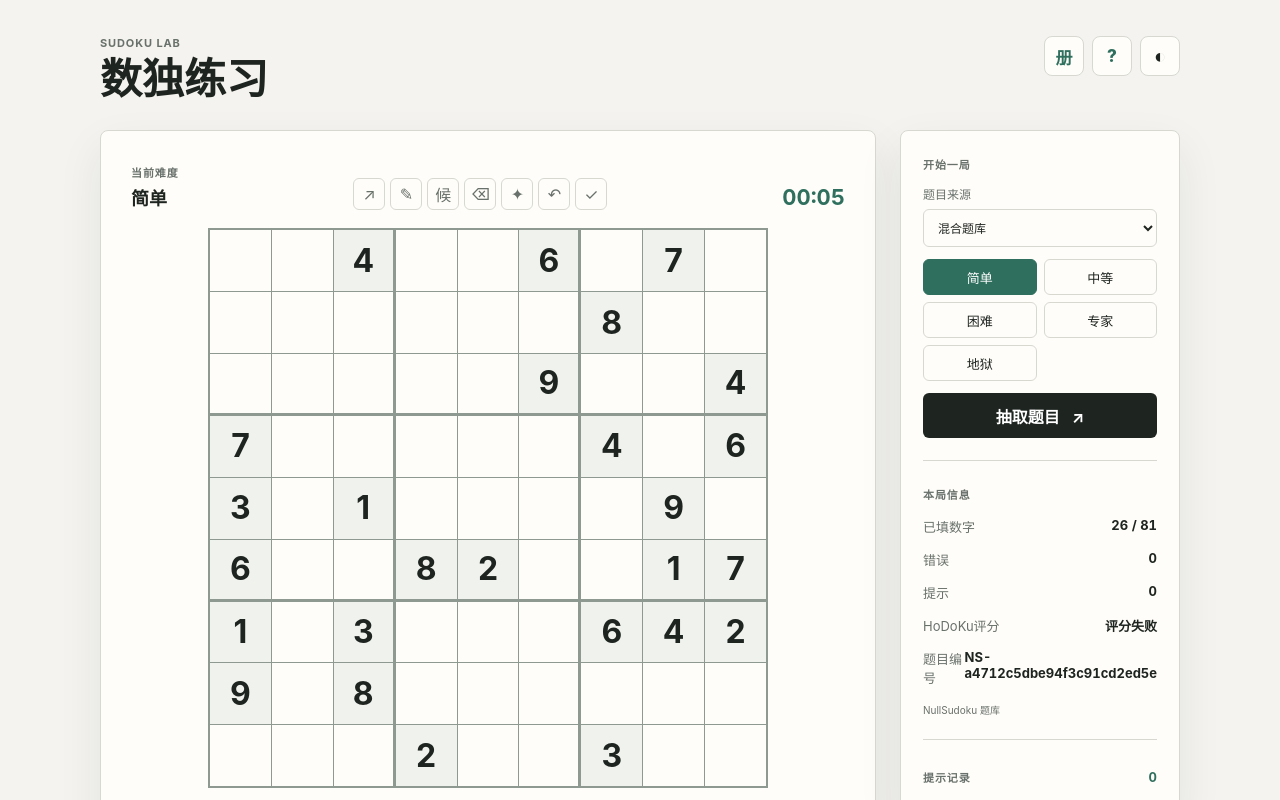
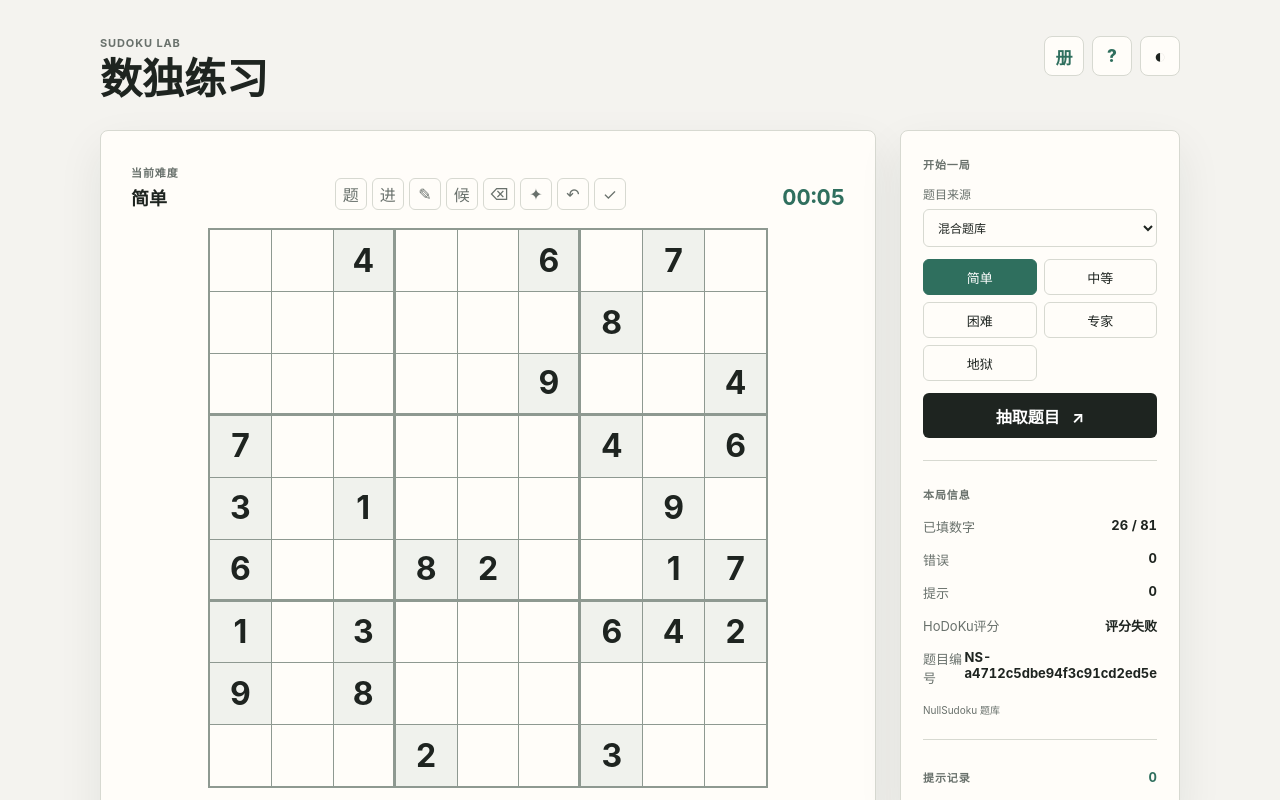
Before and after one commit to yang-kun-long/sudoku, a Vue app: page / in a window 1280 px wide. Shown: the top 800 px of the page. Built offline with nearby package versions, Linux system fonts and the light colour scheme.

Commit message:
Separate puzzle and progress sharing

```diff
--- a/src/App.vue
+++ b/src/App.vue
@@ -590,10 +590,10 @@ onUnmounted(() => { clearInterval(timerId); clearTimeout(numberClickTimer); clea
 
 <template>
   <main class="app-shell" :class="{ dark: isDark }">
-    <header class="topbar"><div class="brand-block"><p class="eyebrow">SUDOKU LAB</p><h1>数独练习</h1></div><div class="mobile-actions" aria-label="常用工具"><button class="quick-action" type="button" title="分享进度" aria-label="分享进度" @click="shareProgress">↗</button><button class="quick-action" :class="{ active: pencilMode }" type="button" title="铅笔" aria-label="铅笔" :aria-pressed="pencilMode" @click="togglePencilMode">✎</button><button class="quick-action" :class="{ active: smartCandidatesEnabled }" type="button" title="智能余数" aria-label="智能余数" :aria-pressed="smartCandidatesEnabled" @click="fillSmartCandidates">候</button><button class="quick-action" type="button" title="橡皮擦" aria-label="橡皮擦" @click="eraseSelected">⌫</button></div><div class="topbar-links"><RouterLink class="icon-button guide-link" to="/manual" title="操作手册" aria-label="操作手册">册</RouterLink><RouterLink class="icon-button guide-link" to="/techniques" title="数独技巧图解" aria-label="数独技巧图解">?</RouterLink><button class="icon-button" type="button" title="切换主题" aria-label="切换主题" @click="toggleTheme">◐</button></div></header>
+    <header class="topbar"><div class="brand-block"><p class="eyebrow">SUDOKU LAB</p><h1>数独练习</h1></div><div class="mobile-actions" aria-label="常用工具"><button class="quick-action" type="button" title="分享题目" aria-label="分享题目" @click="sharePuzzle">题</button><button class="quick-action" type="button" title="分享进度" aria-label="分享进度" @click="shareProgress">进</button><button class="quick-action" :class="{ active: pencilMode }" type="button" title="铅笔" aria-label="铅笔" :aria-pressed="pencilMode" @click="togglePencilMode">✎</button><button class="quick-action" :class="{ active: smartCandidatesEnabled }" type="button" title="智能余数" aria-label="智能余数" :aria-pressed="smartCandidatesEnabled" @click="fillSmartCandidates">候</button><button class="quick-action" type="button" title="橡皮擦" aria-label="橡皮擦" @click="eraseSelected">⌫</button></div><div class="topbar-links"><RouterLink class="icon-button guide-link" to="/manual" title="操作手册" aria-label="操作手册">册</RouterLink><RouterLink class="icon-button guide-link" to="/techniques" title="数独技巧图解" aria-label="数独技巧图解">?</RouterLink><button class="icon-button" type="button" title="切换主题" aria-label="切换主题" @click="toggleTheme">◐</button></div></header>
     <section class="game-layout">
       <section class="board-panel" aria-label="数独棋盘">
-        <div class="board-head"><div class="difficulty-display"><span class="label">当前难度</span><strong>{{ difficultyLabel }}</strong></div><div class="quick-actions" aria-label="常用工具"><button class="quick-action mobile-primary" type="button" title="分享进度" aria-label="分享进度" @click="shareProgress">↗</button><button class="quick-action mobile-primary" :class="{ active: pencilMode }" type="button" title="铅笔" aria-label="铅笔" :aria-pressed="pencilMode" @click="togglePencilMode">✎</button><button class="quick-action mobile-primary" :class="{ active: smartCandidatesEnabled }" type="button" title="智能余数" aria-label="智能余数" :aria-pressed="smartCandidatesEnabled" @click="fillSmartCandidates">候</button><button class="quick-action mobile-primary" type="button" title="橡皮擦" aria-label="橡皮擦" @click="eraseSelected">⌫</button><button class="quick-action" type="button" :title="hintLoading ? '正在分析' : '提示'" :aria-label="hintLoading ? '正在分析提示' : '提示'" :disabled="hintLoading" @click="giveHint">{{ hintLoading ? '…' : '✦' }}</button><button class="quick-action" type="button" title="撤销" aria-label="撤销" @click="undo">↶</button><button class="quick-action" type="button" title="检查答案" aria-label="检查答案" @click="checkAnswer">✓</button></div><div class="timer">{{ timerText }}</div></div>
+        <div class="board-head"><div class="difficulty-display"><span class="label">当前难度</span><strong>{{ difficultyLabel }}</strong></div><div class="quick-actions" aria-label="常用工具"><button class="quick-action mobile-primary" type="button" title="分享题目" aria-label="分享题目" @click="sharePuzzle">题</button><button class="quick-action mobile-primary" type="button" title="分享进度" aria-label="分享进度" @click="shareProgress">进</button><button class="quick-action mobile-primary" :class="{ active: pencilMode }" type="button" title="铅笔" aria-label="铅笔" :aria-pressed="pencilMode" @click="togglePencilMode">✎</button><button class="quick-action mobile-primary" :class="{ active: smartCandidatesEnabled }" type="button" title="智能余数" aria-label="智能余数" :aria-pressed="smartCandidatesEnabled" @click="fillSmartCandidates">候</button><button class="quick-action mobile-primary" type="button" title="橡皮擦" aria-label="橡皮擦" @click="eraseSelected">⌫</button><button class="quick-action" type="button" :title="hintLoading ? '正在分析' : '提示'" :aria-label="hintLoading ? '正在分析提示' : '提示'" :disabled="hintLoading" @click="giveHint">{{ hintLoading ? '…' : '✦' }}</button><button class="quick-action" type="button" title="撤销" aria-label="撤销" @click="undo">↶</button><button class="quick-action" type="button" title="检查答案" aria-label="检查答案" @click="checkAnswer">✓</button></div><div class="timer">{{ timerText }}</div></div>
         <div class="board" role="grid" aria-label="数独棋盘">
           <template v-if="manualEditing"><button v-for="index in 81" :key="index" class="cell editable" :class="{ selected: selected === index - 1 }" type="button" role="gridcell" @click="selectCell(index - 1)">{{ manualGrid[index - 1] || '' }}</button></template>
           <template v-else><button v-for="index in 81" :key="index" class="cell" :class="{ given: isGiven(index - 1), editable: !isGiven(index - 1), selected: selected === index - 1, related: isRelated(index - 1) && selected !== index - 1, conflict: isConflict(index - 1), 'number-influence': isNumberInfluenced(index - 1), 'number-focus': isFocusedNumber(index - 1), 'hint-target': hintCells.includes(index - 1), 'chain-node-cell': chainArrowNodes.some((node) => node.indexes?.includes(index - 1)) }" type="button" role="gridcell" @click="selectCell(index - 1)" @dblclick.stop="focusCellNumber(index - 1)"><span class="cell-value">{{ cellValue(index - 1) }}</span><span v-if="!cellValue(index - 1)" class="notes"><span v-for="note in 9" :key="note" :class="{ visible: cellNotes(index - 1).includes(note) }">{{ note }}</span></span></button></template>
```
